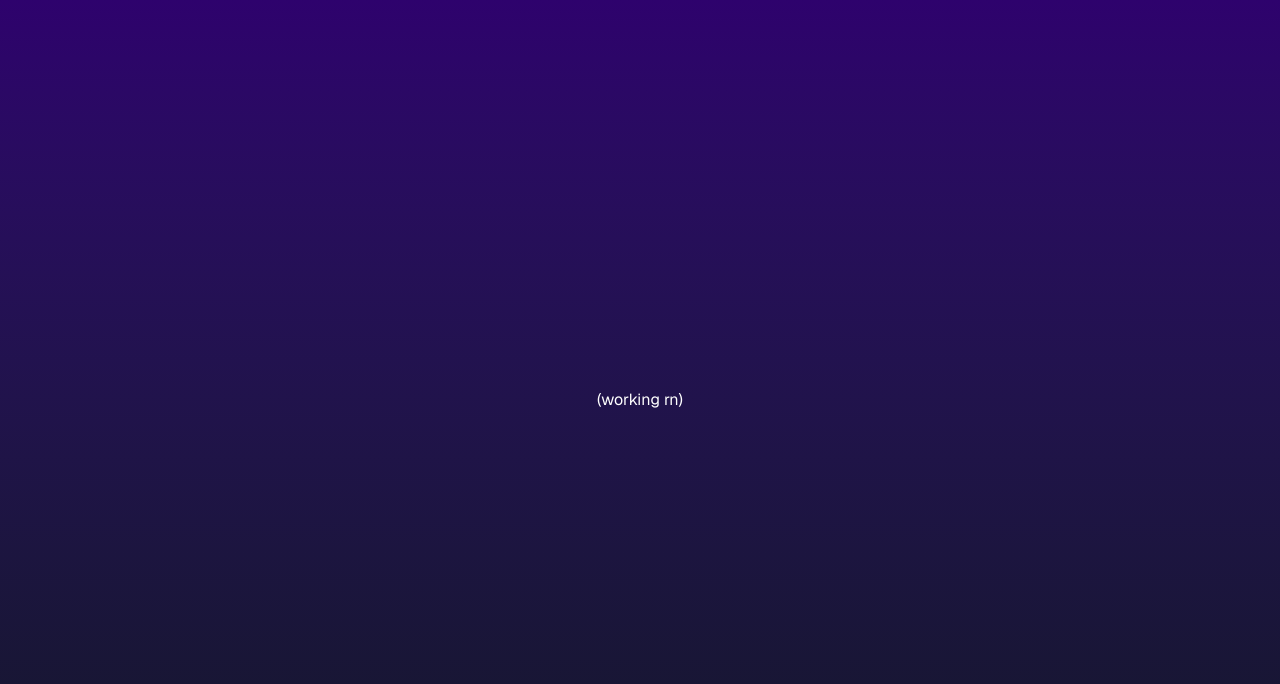
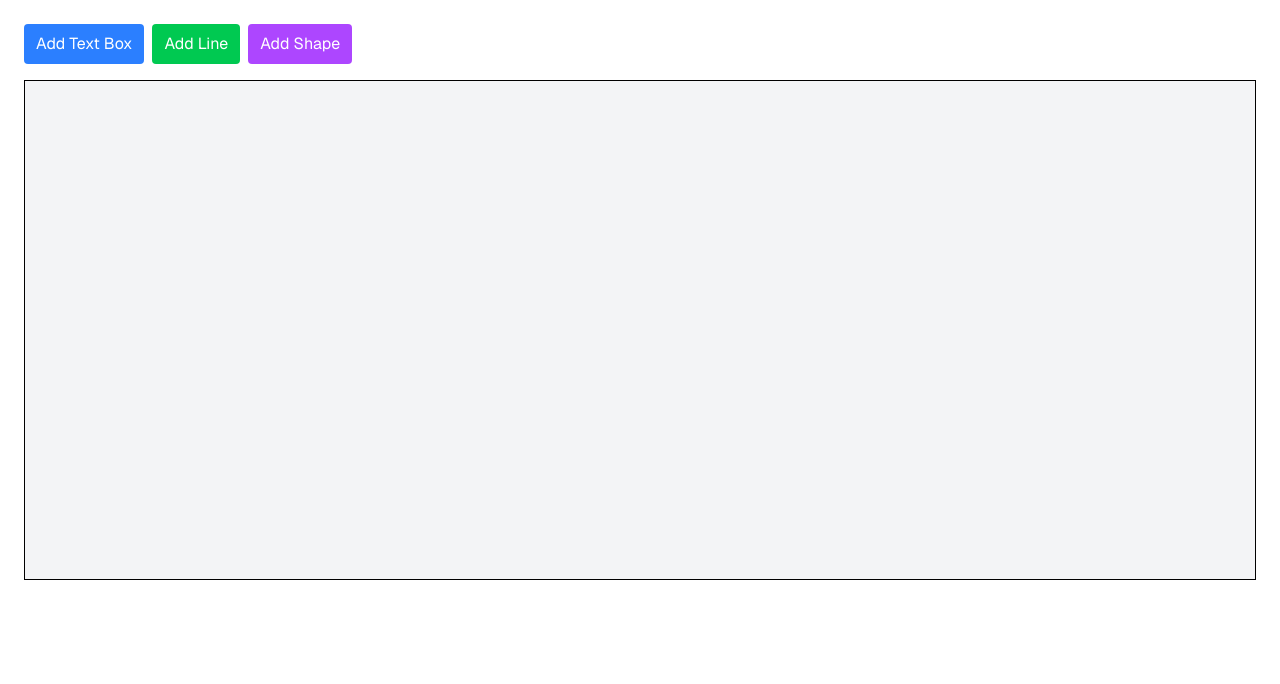
Before and after one commit to SownN207/Hackathon2025_HangMan, a Next.js app: page / in a window 1280 px wide. Shown: the top 684 px of the page. Built offline with nearby package versions, Linux system fonts and the light colour scheme.

Commit message:
text,line,shape(box) button

```diff
--- a/src/app/page.tsx
+++ b/src/app/page.tsx
@@ -1,9 +1,144 @@
-import Link from "next/link";
+// pages/index.tsx
+"use client";
+import { useState } from "react";
 
-export default function HomePage() {
+type WhiteboardElement =
+  | { id: number; type: "text" }
+  | {
+      id: number;
+      type: "line";
+      x1: number;
+      y1: number;
+      x2: number;
+      y2: number;
+      dragging?: "start" | "end" | null;
+    }
+  | { id: number; type: "shape" };
+
+export default function Whiteboard() {
+  const [elements, setElements] = useState<WhiteboardElement[]>([]);
+
+  // Add a new element
+  const addElement = (type: WhiteboardElement["type"]) => {
+    if (type === "line") {
+      setElements((prev) => [
+        ...prev,
+        { id: prev.length + 1, type, x1: 10, y1: 25, x2: 190, y2: 25, dragging: null },
+      ]);
+    } else {
+      setElements((prev) => [...prev, { id: prev.length + 1, type }]);
+    }
+  };
+
+  // Handle mouse move for dragging
+  const handleMouseMove = (e: React.MouseEvent, lineId: number) => {
+    setElements((prev) =>
+      prev.map((el) => {
+        if (el.type === "line" && el.id === lineId && el.dragging) {
+          const svgRect = (e.target as SVGSVGElement).getBoundingClientRect();
+          const x = e.clientX - svgRect.left;
+          const y = e.clientY - svgRect.top;
+          if (el.dragging === "start") return { ...el, x1: x, y1: y };
+          if (el.dragging === "end") return { ...el, x2: x, y2: y };
+        }
+        return el;
+      })
+    );
+  };
+
+  // Start dragging an endpoint
+  const handleMouseDown = (lineId: number, point: "start" | "end") => {
+    setElements((prev) =>
+      prev.map((el) =>
+        el.type === "line" && el.id === lineId ? { ...el, dragging: point } : el
+      )
+    );
+  };
+
+  // Stop dragging
+  const handleMouseUp = (lineId: number) => {
+    setElements((prev) =>
+      prev.map((el) =>
+        el.type === "line" && el.id === lineId ? { ...el, dragging: null } : el
+      )
+    );
+  };
+
   return (
-    <main className="flex min-h-screen flex-col items-center justify-center bg-gradient-to-b from-[#2e026d] to-[#15162c] text-white">
-      (working rn)
-    </main>
+    <div className="p-6">
+      {/* Buttons */}
+      <div className="space-x-2 mb-4">
+        <button
+          onClick={() => addElement("text")}
+          className="bg-blue-500 text-white px-3 py-2 rounded"
+        >
+          Add Text Box
+        </button>
+        <button
+          onClick={() => addElement("line")}
+          className="bg-green-500 text-white px-3 py-2 rounded"
+        >
+          Add Line
+        </button>
+        <button
+          onClick={() => addElement("shape")}
+          className="bg-purple-500 text-white px-3 py-2 rounded"
+        >
+          Add Shape
+        </button>
+      </div>
+
+      {/* Whiteboard area */}
+      <div className="border h-[500px] bg-gray-100 p-4 overflow-auto">
+        {elements.map((el) => (
+          <div key={el.id} className="mb-3 p-3 border rounded bg-white shadow">
+            {el.type === "text" && (
+              <textarea
+                placeholder="Type here..."
+                className="w-full border rounded p-2"
+              />
+            )}
+
+            {el.type === "line" && (
+              <svg
+                width="200"
+                height="50"
+                className="border"
+                onMouseMove={(e) => handleMouseMove(e, el.id)}
+                onMouseUp={() => handleMouseUp(el.id)}
+              >
+                <line
+                  x1={el.x1}
+                  y1={el.y1}
+                  x2={el.x2}
+                  y2={el.y2}
+                  stroke="black"
+                  strokeWidth={2}
+                />
+                {/* draggable circles at endpoints */}
+                <circle
+                  cx={el.x1}
+                  cy={el.y1}
+                  r={5}
+                  fill="red"
+                  onMouseDown={() => handleMouseDown(el.id, "start")}
+                />
+                <circle
+                  cx={el.x2}
+                  cy={el.y2}
+                  r={5}
+                  fill="red"
+                  onMouseDown={() => handleMouseDown(el.id, "end")}
+                />
+              </svg>
+            )}
+
+            {el.type === "shape" && (
+              <div className="w-16 h-16 bg-red-300 rounded" />
+            )}
+          </div>
+        ))}
+      </div>
+    </div>
   );
 }
--- /dev/null
+++ b/src/components/Button.tsx
@@ -0,0 +1,23 @@
+// src/components/Button.tsx
+import React from "react";
+
+interface ButtonProps {
+  onClick?: () => void;
+}
+
+const Button: React.FC<ButtonProps> = ({ onClick }) => {
+  return (
+    <button
+      onClick={onClick}
+      className="relative inline-flex items-center justify-center p-0.5 mb-2 me-2 overflow-hidden text-sm font-medium text-gray-900 rounded-lg group
+                 bg-gradient-to-br from-teal-300 to-lime-300 group-hover:from-teal-300 group-hover:to-lime-300
+                 dark:text-white dark:hover:text-gray-900 focus:ring-4 focus:outline-none focus:ring-lime-200 dark:focus:ring-lime-800"
+    >
+      <span className="relative px-5 py-2.5 transition-all ease-in duration-75 bg-white dark:bg-gray-900 rounded-md group-hover:bg-transparent group-hover:dark:bg-transparent">
+        Button
+      </span>
+    </button>
+  );
+};
+
+export default Button;
--- /dev/null
+++ b/src/components/test-button.tsx
@@ -0,0 +1,14 @@
+// src/pages/test-button.tsx
+import React from "react";
+import Button from "./Button";
+
+const TestButtonPage = () => {
+  return (
+    <div className="p-10">
+      <h1 className="text-2xl mb-4">Test Button</h1>
+      <Button onClick={() => alert("Button clicked!")} />
+    </div>
+  );
+};
+
+export default TestButtonPage;
```
Also changed, not shown: 1 other file (tests, documents, lock files or other folders).
